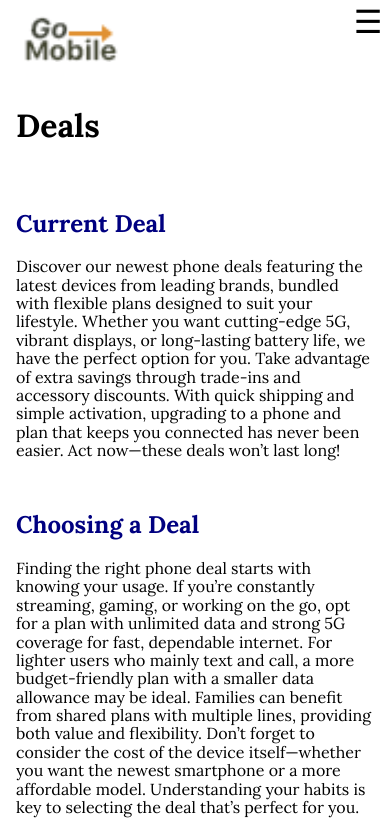
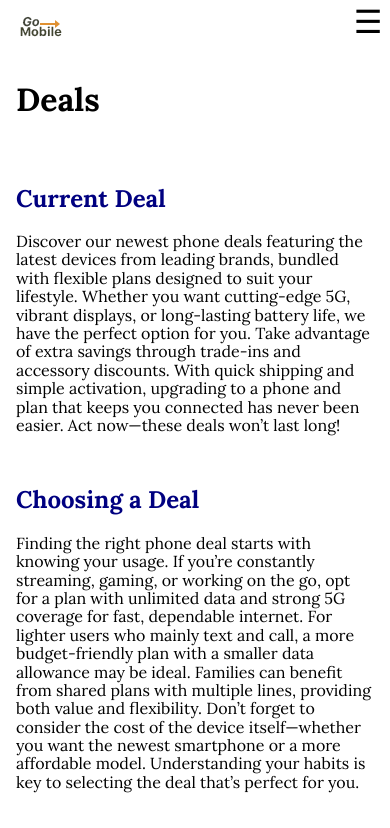
Before and after one commit to emmabauman/xMobile, a plain HTML site: page index.html in a window 390 px wide. Shown: the top 828 px of the page. Drawn offline with Linux system fonts and the light colour scheme.

Commit message:
Fix blurry logo by using correct dimensions
- Updated HTML logo dimensions from 50x50 to 50x21 (actual image size)
- Reduced CSS logo width from 110px to 50px for crisp display at 1x scale
- Updated medium breakpoint from 130px to 75px (1.5x scale)
- Kept large breakpoint at 100px (2x scale)
- Fixed blurriness caused by browser upscaling

```diff
--- a/index.html
+++ b/index.html
@@ -19,7 +19,7 @@
 <body>
     <div id="headerWrapper">
         <header>
-            <a href=""><img src="images/logo1x.png" alt="site logo" width="50" height="50" srcset="images/logo1x.png 1x, images/logo2x.png 2x, images/logo3x.png 3x"></a>
+            <a href=""><img src="images/logo1x.png" alt="site logo" width="50" height="21" srcset="images/logo1x.png 1x, images/logo2x.png 2x, images/logo3x.png 3x"></a>
 
 
             <nav id="primaryNav">
--- a/scss/_medium.scss
+++ b/scss/_medium.scss
@@ -1,5 +1,5 @@
 #headerWrapper header img {
-    width: 130px;
+    width: 75px;
     padding-top: .5rem;
 }
 
--- a/scss/_small.scss
+++ b/scss/_small.scss
@@ -29,7 +29,7 @@ body {
 
 #headerWrapper header img {
     display: block;
-    width: 110px;
+    width: 50px;
     height: auto;
     padding-top: .5rem;
 }
```
Also changed, not shown: css/styles.css, css/styles.min.css, src/styles.css, src/styles.min.css, 2 other files.
